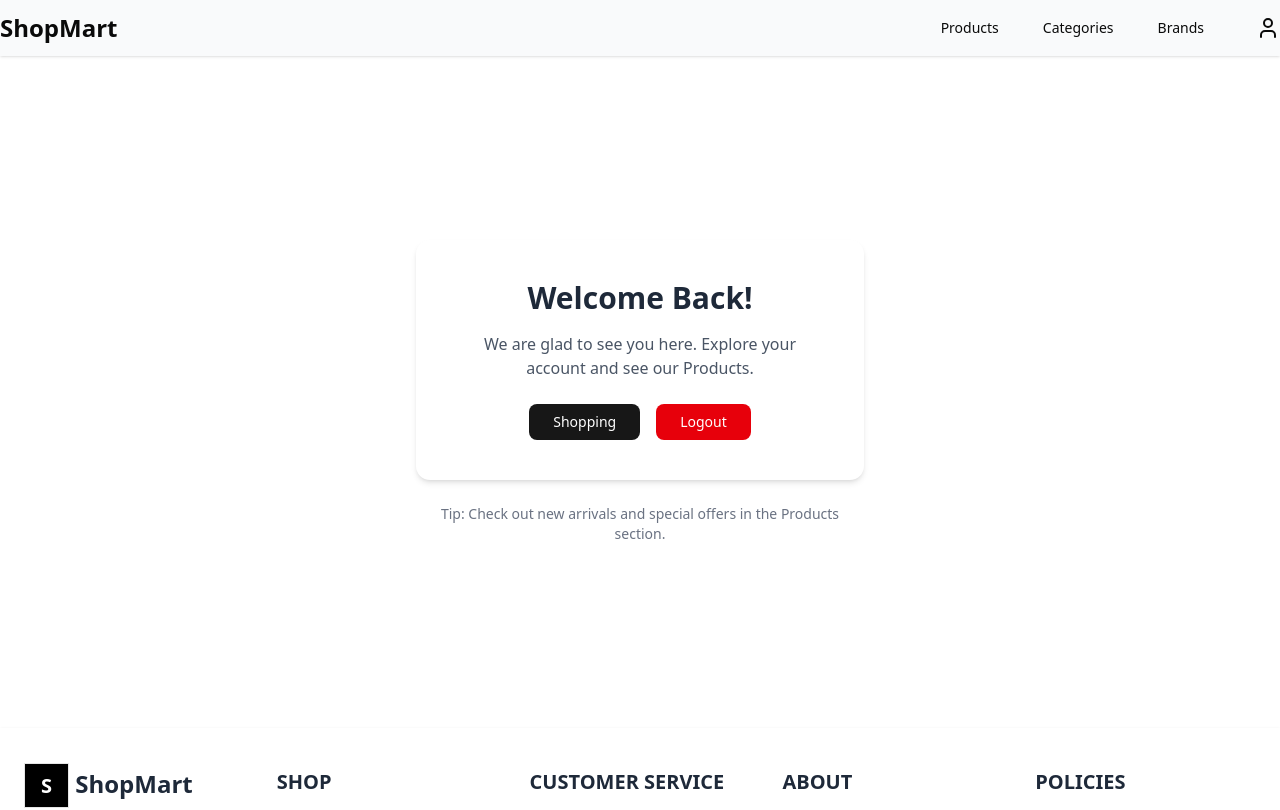
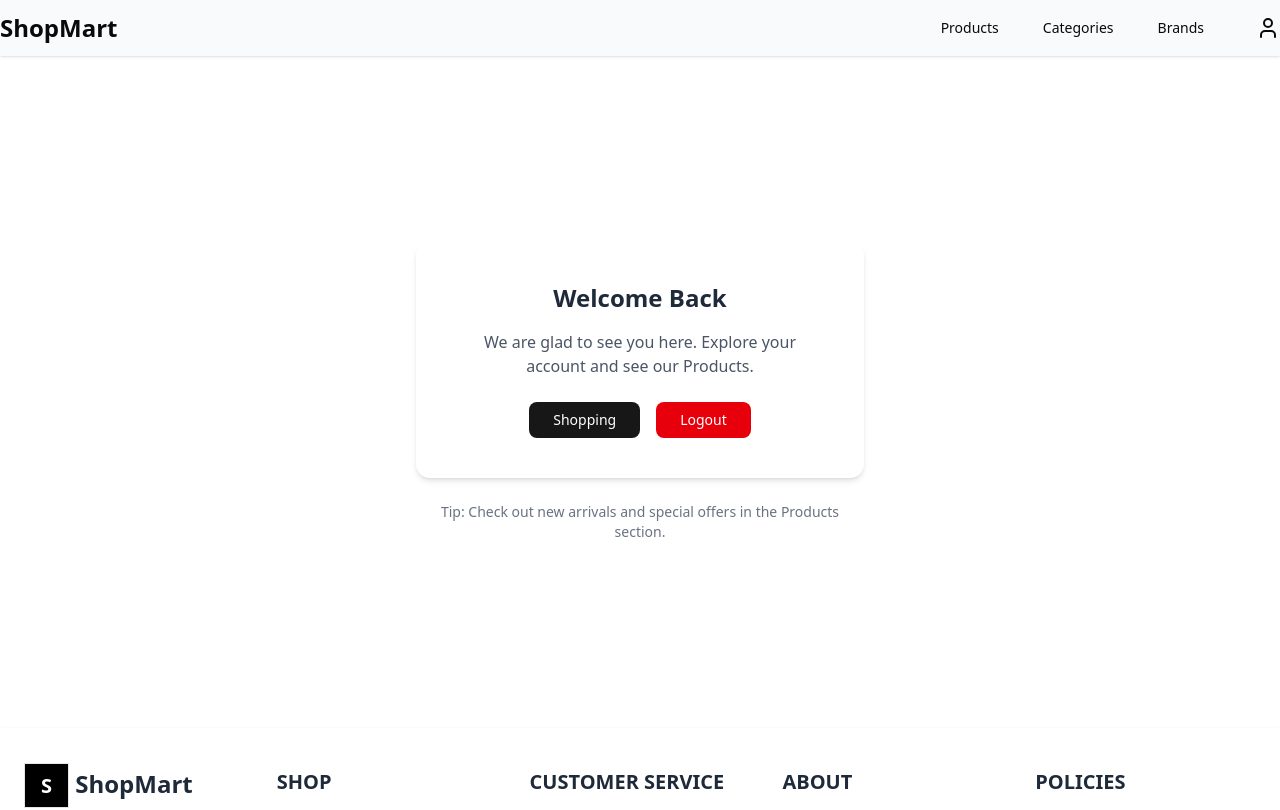
Before and after one commit to HUDAESLAM/ECommerce, a Next.js app: page /profile in a window 1280 px wide. Shown: the top 810 px of the page. Built offline with nearby package versions, Linux system fonts and the light colour scheme; no server answers.

Commit message:
update cart errors

```diff
--- a/src/app/(Pages)/cart/page.tsx
+++ b/src/app/(Pages)/cart/page.tsx
@@ -92,10 +92,11 @@ export default function Cart() {
   console.log("Cart Data 👉", cartData);
 
   useEffect(() => {
-    if (typeof cartData?.data.products[0]?.product === "string" || cartData == null) {
-      getCart();
-    }
-  }, [cartData, getCart]);
+    if (!cartData) {
+    getCart();
+  }
+    // eslint-disable-next-line react-hooks/exhaustive-deps
+  }, []);
 
 
   return (
--- a/src/app/(Pages)/profile/page.tsx
+++ b/src/app/(Pages)/profile/page.tsx
@@ -1,18 +1,24 @@
 "use client";
 
 import { Button } from "@/components/ui/button";
-import { signOut } from "next-auth/react";
+import { signOut, useSession } from "next-auth/react";
 import Link from "next/link";
 
 export default function ProfilePage() {
+  const session = useSession()
   return (
     <div className="min-h-[80vh] flex flex-col items-center justify-center  dark:bg-gray-900 p-6">
 
       {/* Card */}
       <div className="bg-white dark:bg-gray-800 shadow-md rounded-xl p-10 max-w-md w-full text-center">
-        <h1 className="text-3xl font-bold mb-4 text-gray-800 dark:text-gray-100">
-          Welcome Back!
+        <div className="flex justify-center gap-1 items-center mb-4">
+          <h1 className=" font-bold text-gray-800 dark:text-gray-100">
+          Welcome Back
         </h1>
+        {session.status === "authenticated" && (
+          <h1 className=" font-bold text-gray-800">{session.data?.user.name}!</h1>
+        )}
+        </div>
         <p className="text-gray-600 dark:text-gray-300 mb-6">
           We are glad to see you here. Explore your account and see our Products.
         </p>
--- a/src/app/_Components/CheckOut/CheckOut.tsx
+++ b/src/app/_Components/CheckOut/CheckOut.tsx
@@ -27,6 +27,7 @@ export default function DialogDetail({ cartId }: { cartId: string  }) {
   const cityInput = useRef<HTMLInputElement | null>(null);
   const phoneInput = useRef<HTMLInputElement | null>(null);
   const router = useRouter();
+
   // CheckOut
   async function checkOutSession(cartId: string) {
     setLoadig(true)
@@ -120,15 +121,15 @@ console.log(data);
           <div className="grid gap-4">
             <div className="grid gap-3">
               <Label htmlFor="city">City</Label>
-              <Input id="city" ref={cityInput} />
+              <Input id="city" ref={cityInput} required />
             </div>
             <div className="grid gap-3">
               <Label htmlFor="details">Details</Label>
-              <Input id="details" ref={detailsInput} />
+              <Input id="details" ref={detailsInput} required/>
             </div>
             <div className="grid gap-3">
               <Label htmlFor="phone">phone</Label>
-              <Input id="phone" ref={phoneInput} />
+              <Input id="phone" ref={phoneInput} required/>
             </div>
 
 
@@ -138,7 +139,7 @@ console.log(data);
               <Button variant="outline" className='cursor-pointer'>Cancel</Button>
             </DialogClose>
             <Button
-              type="button"
+              type="submit"
               className="cursor-pointer"
               onClick={CashPayment}
             >
```
